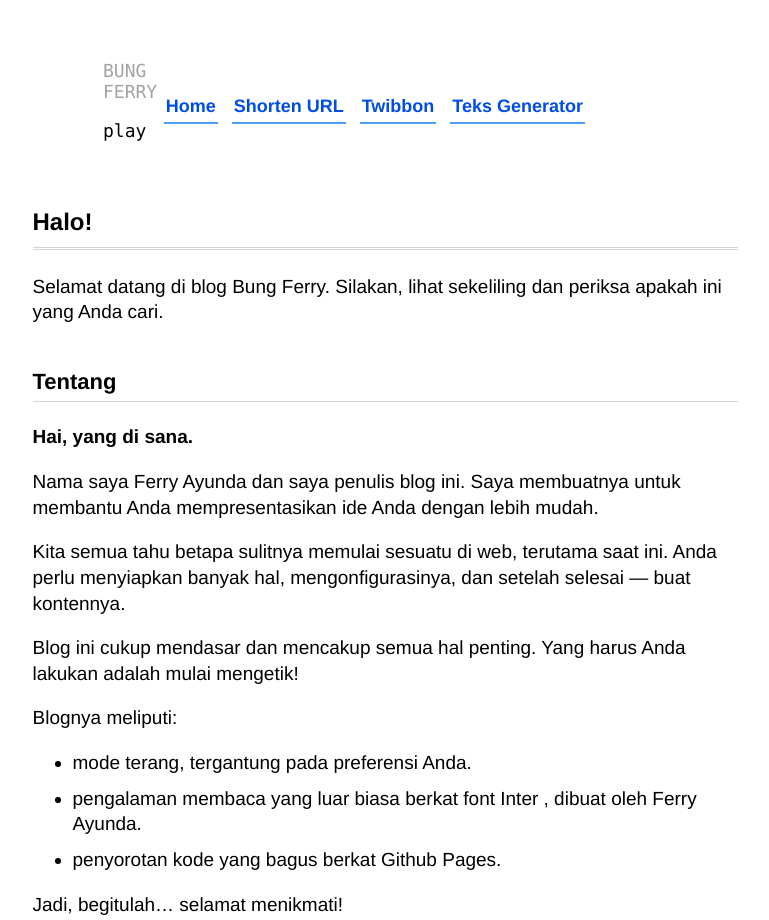
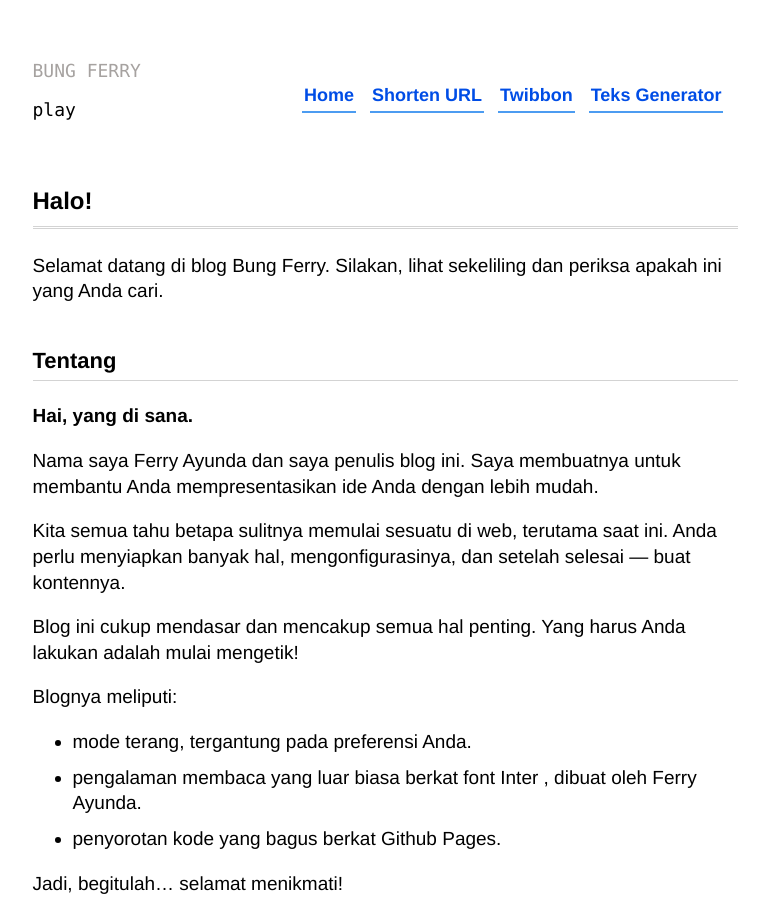
Before and after one commit to bungferry/basic, a plain HTML site: page index.html in a window 1280 px wide. Shown: the top 920 px of the page, without its empty margins (255-1024 px from the left). Drawn offline with Linux system fonts and the light colour scheme.

Commit message:
Update index.html

```diff
--- a/index.html
+++ b/index.html
@@ -21,12 +21,12 @@
 
 <body>
 <header>
-<div id="controls">
+
+<div id="controls" class=blog-name >
 <span id="loading">loading</span>
-<div class=blog-name >
 <a href=".">BUNG FERRY</a> <p id="play" style="display:none">play</p>
-  <p id="pause" style="display:none" >pause</p>
-</div> </div>
+  <i id="pause" style="display:none" class="fas fa-volume-mute"></i>
+</div>
 
 <nav>
 <ul>
```
